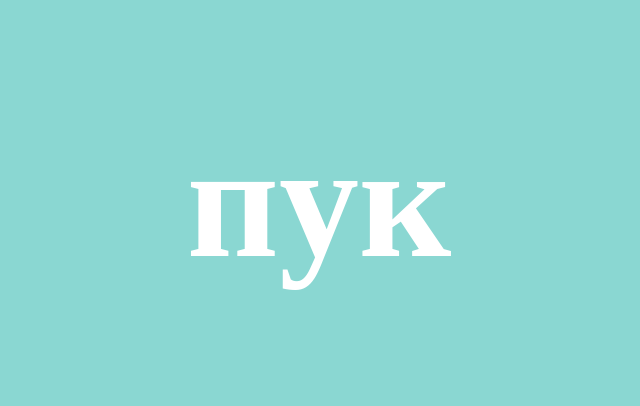
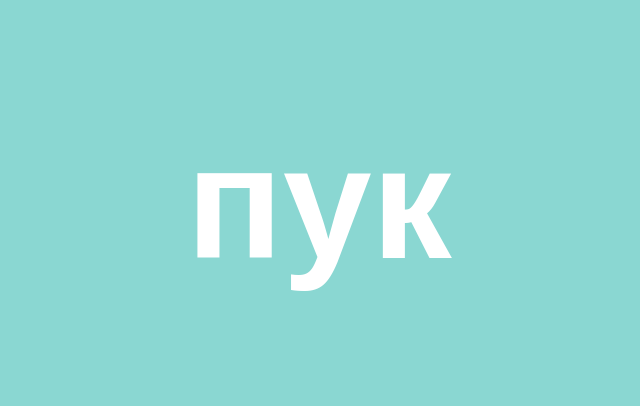
Before and after one commit to kot1qq/kot1qq.github.io, a plain HTML site: page index.html in a window 1280 px wide. Shown: the part 197-603 px from the top of the page, without its empty margins (321-961 px from the left). Drawn offline with Linux system fonts and the light colour scheme.

Commit message:
Update style.css

```diff
--- a/style.css
+++ b/style.css
@@ -1,4 +1,4 @@
-{
+body {
   font-family: Arial, Sans-Serif, Bold;
  }
  #bg {
```
